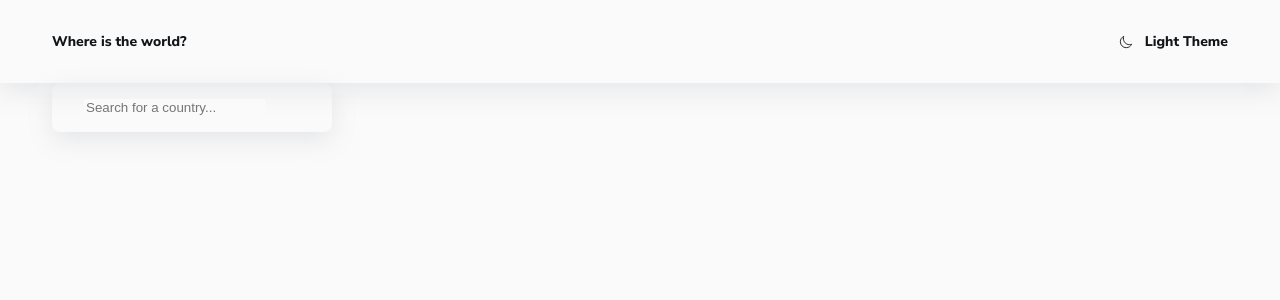
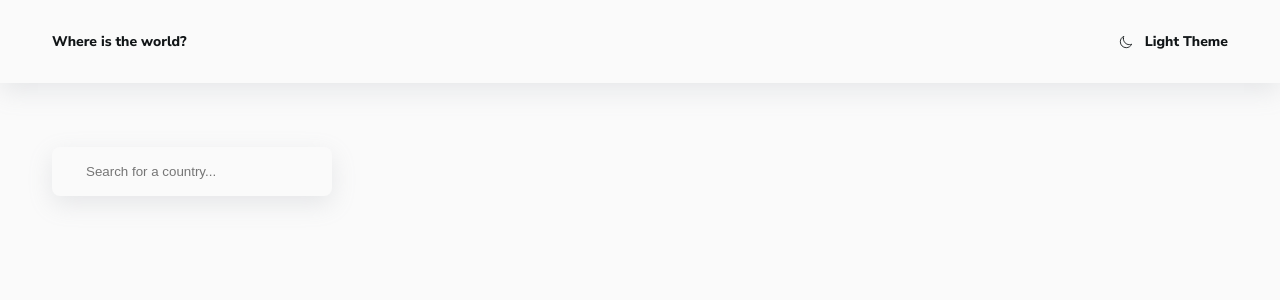
Before and after one commit to LiquidDemAn/countries-app, a React (Create React App) app: page / in a window 1280 px wide. Shown: the top 300 px of the page. Built offline with nearby package versions, Linux system fonts and the light colour scheme.

Commit message:
created styles for main component

```diff
--- a/src/components/main/Main.tsx
+++ b/src/components/main/Main.tsx
@@ -1,10 +1,13 @@
 import { Container } from '../container';
 import { Controls } from '../controls';
+import { Wrapper } from './main.styled';
 
 export const Main = () => {
 	return (
-		<Container>
-			<Controls />
-		</Container>
+		<Wrapper>
+			<Container>
+				<Controls />
+			</Container>
+		</Wrapper>
 	);
 };
--- a/src/components/main/index.ts
+++ b/src/components/main/index.ts
@@ -1 +1 @@
-export { Main } from './Main';
+export { Main } from './main';
--- /dev/null
+++ b/src/components/main/main.styled.ts
@@ -0,0 +1,9 @@
+import styled from 'styled-components';
+
+export const Wrapper = styled.main`
+	margin: 2rem 0;
+
+	@media (min-width: 767px) {
+		margin: 4rem 0;
+	}
+`;
```
